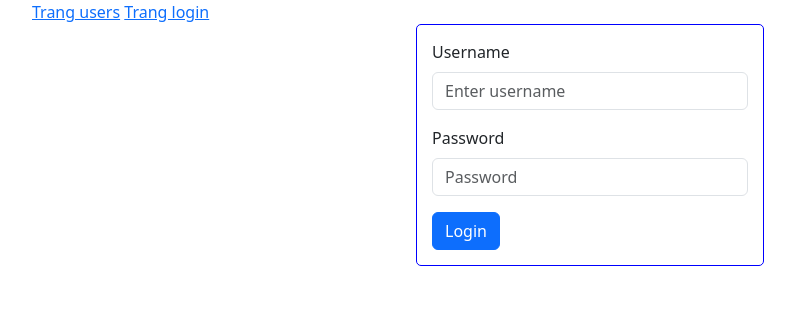
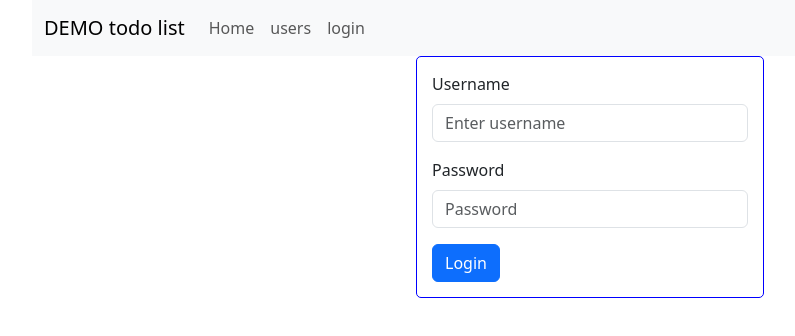
Before and after one commit to chauvanhieu/demo-crud, a React (Vite) app in the folder client-react/: page /login in a window 1280 px wide. Shown: the top 336 px of the page, without its empty margins (50-845 px from the left). Built offline with nearby package versions, Linux system fonts and the light colour scheme.

Commit message:
setup header

```diff
--- a/client-react/src/App.jsx
+++ b/client-react/src/App.jsx
@@ -3,6 +3,7 @@
 import { Link } from "react-router-dom";
 import AppRouter from "./router";
 import { ToastContainer } from "react-toastify";
+import Header from "./component/Header/header";
 
 function App() {
   return (
@@ -19,7 +20,7 @@ function App() {
         pauseOnHover
         theme="colored"
       />
-      <Link to="/users">Trang users</Link> <Link to="/login">Trang login</Link>
+      <Header />
       <AppRouter />
     </div>
   );
--- /dev/null
+++ b/client-react/src/component/Header/header.jsx
@@ -0,0 +1,32 @@
+/** @format */
+
+import Container from "react-bootstrap/Container";
+import Nav from "react-bootstrap/Nav";
+import Navbar from "react-bootstrap/Navbar";
+import { Link } from "react-router-dom";
+
+function Header() {
+  return (
+    <Navbar expand="lg" className="bg-body-tertiary">
+      <Container>
+        <Navbar.Brand href="#home">DEMO todo list</Navbar.Brand>
+        <Navbar.Toggle aria-controls="basic-navbar-nav" />
+        <Navbar.Collapse id="basic-navbar-nav">
+          <Nav className="me-auto">
+            <Link className="nav-link" to="/">
+              Home
+            </Link>
+            <Link className="nav-link" to="/users">
+              users
+            </Link>
+            <Link className="nav-link" to="/login">
+              login
+            </Link>
+          </Nav>
+        </Navbar.Collapse>
+      </Container>
+    </Navbar>
+  );
+}
+
+export default Header;
--- a/client-react/src/pages/usersDetail.page.jsx
+++ b/client-react/src/pages/usersDetail.page.jsx
@@ -12,7 +12,7 @@ function UserDetail() {
     username: "",
     password: "",
   });
-  const [isEdit, setIsEdit] = useState(!!id);
+  const [isEdit, setIsEdit] = useState(id);
 
   useEffect(() => {
     const getUser = async () => {
--- a/client-react/src/router/index.jsx
+++ b/client-react/src/router/index.jsx
@@ -1,3 +1,5 @@
+/** @format */
+
 import { Routes, Route } from "react-router-dom";
 import UserRouter from "./users.router";
 import LoginPage from "./../pages/login.page";
@@ -8,6 +10,7 @@ function AppRouter() {
       <Routes>
         <Route path="/login" element={<LoginPage />} />
         <Route path="/users/*" element={<UserRouter />} />
+        <Route path="/" element={<h1>Home</h1>} />
       </Routes>
     </>
   );
```
